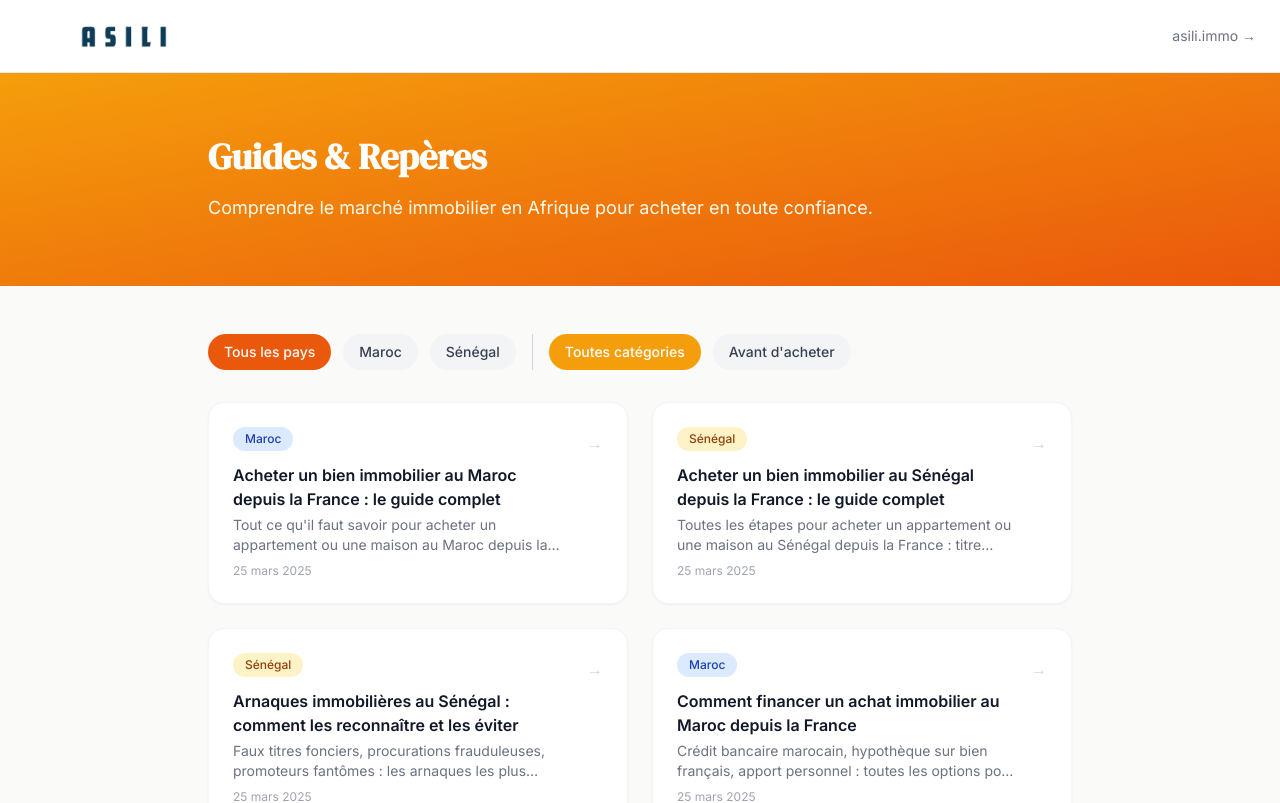
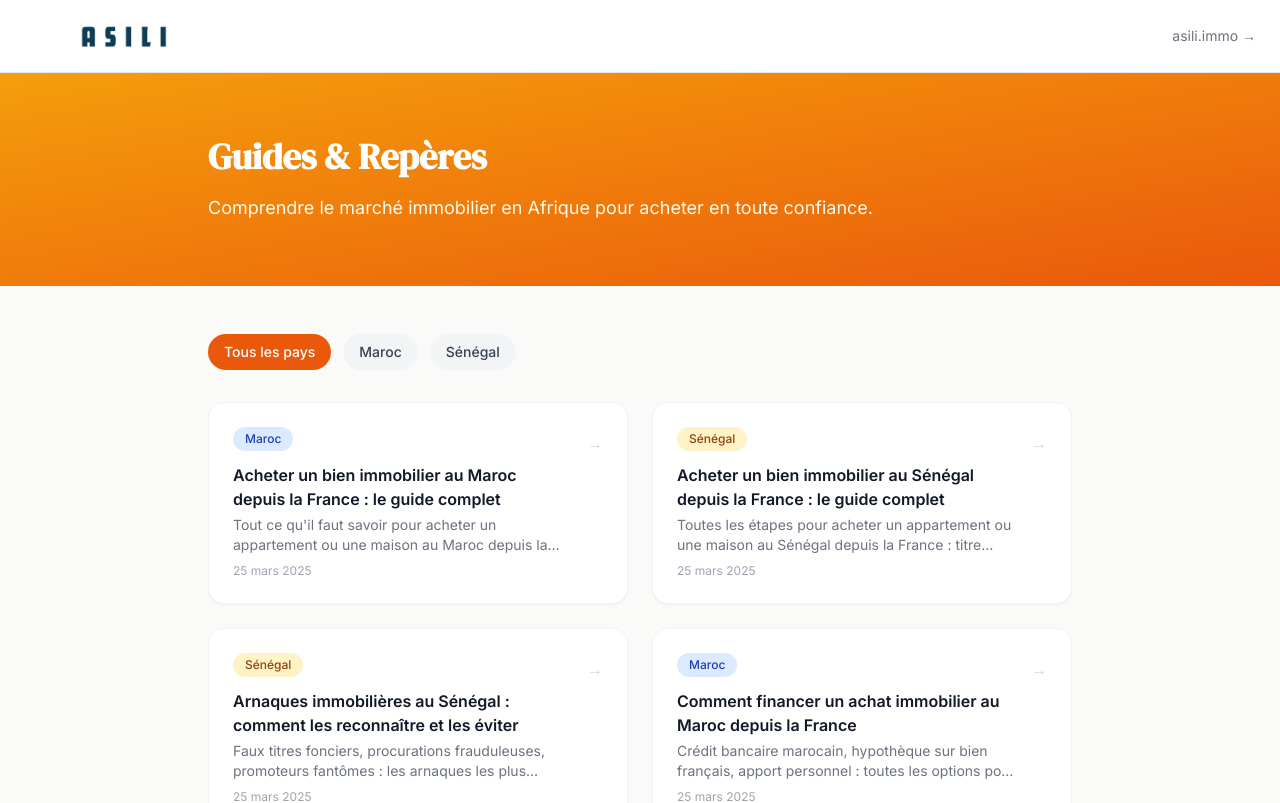
Before and after one commit to Math-MMO/asili-guides, a Next.js app: page / in a window 1280 px wide. Shown: the top 803 px of the page. Built offline with nearby package versions, Linux system fonts and the light colour scheme.

Commit message:
Supprime filtre par catégorie, garde uniquement filtre par pays
Co-Authored-By: Claude Opus 4.6 (1M context) <noreply@anthropic.com>

```diff
--- a/src/components/ArticlesList.jsx
+++ b/src/components/ArticlesList.jsx
@@ -4,25 +4,16 @@ import { useState } from "react";
 import ArticleCard from "@/components/ArticleCard";
 
 const countryLabels = { senegal: "Sénégal", maroc: "Maroc" };
-const categoryLabels = {
-  "avant-acheter": "Avant d'acheter",
-  financement: "Financement",
-  fiscalite: "Fiscalité",
-  juridique: "Juridique",
-};
 
 export default function ArticlesList({ articles }) {
   const [countryFilter, setCountryFilter] = useState("all");
-  const [categoryFilter, setCategoryFilter] = useState("all");
 
   const filtered = articles.filter((a) => {
     if (countryFilter !== "all" && a.country !== countryFilter) return false;
-    if (categoryFilter !== "all" && a.category !== categoryFilter) return false;
     return true;
   });
 
   const countries = [...new Set(articles.map((a) => a.country))];
-  const categories = [...new Set(articles.map((a) => a.category))];
 
   return (
     <>
@@ -50,32 +41,6 @@ export default function ArticlesList({ articles }) {
             {countryLabels[c] || c}
           </button>
         ))}
-
-        <div className="w-px bg-gray-300 mx-1" />
-
-        <button
-          onClick={() => setCategoryFilter("all")}
-          className={`rounded-full px-4 py-2 text-sm font-medium transition-colors ${
-            categoryFilter === "all"
-              ? "bg-amber-500 text-white"
-              : "bg-gray-100 text-gray-700 hover:bg-gray-200"
-          }`}
-        >
-          Toutes catégories
-        </button>
-        {categories.map((c) => (
-          <button
-            key={c}
-            onClick={() => setCategoryFilter(c)}
-            className={`rounded-full px-4 py-2 text-sm font-medium transition-colors ${
-              categoryFilter === c
-                ? "bg-amber-500 text-white"
-                : "bg-gray-100 text-gray-700 hover:bg-gray-200"
-            }`}
-          >
-            {categoryLabels[c] || c}
-          </button>
-        ))}
       </div>
 
       <div className="grid gap-6 sm:grid-cols-2">
```
